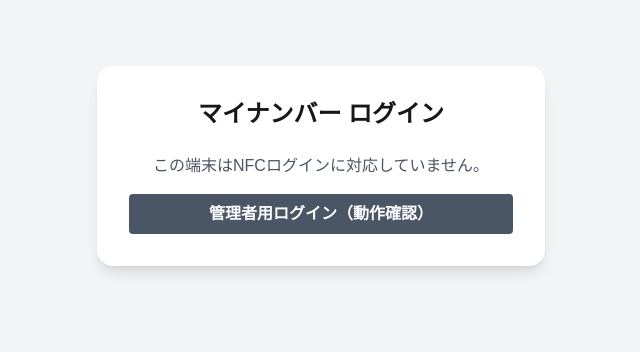
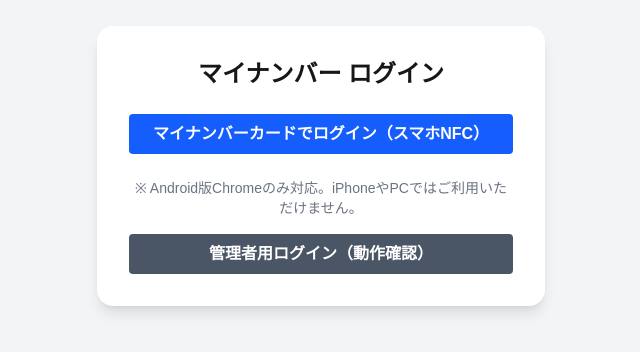
Before and after one commit to KoukiFurukawa/ST, a Next.js app in the folder CommissionApp/: page /answer/1234 in a window 1280 px wide. Shown: the part 234-586 px from the top of the page, without its empty margins (319-959 px from the left). Built offline with nearby package versions, Linux system fonts and the light colour scheme.

Commit message:
NFC改善

```diff
--- a/CommissionApp/src/app/answer/[id]/page.tsx
+++ b/CommissionApp/src/app/answer/[id]/page.tsx
@@ -1,7 +1,8 @@
 "use client";
 
-import React, { useState, useRef, useEffect } from "react";
+import React, { useState, useRef } from "react";
 import { toPng } from "html-to-image";
+import { saveAs } from "file-saver";
 
 const AnswerPage = () => {
   const [formData, setFormData] = useState({
@@ -10,18 +11,11 @@ const AnswerPage = () => {
     grantorName: "",
     grantorAddress: "",
   });
+
   const [isSubmitted, setIsSubmitted] = useState(false);
   const [isLoggedIn, setIsLoggedIn] = useState(false);
-  const [isAndroid, setIsAndroid] = useState(false);
-  const formRef = useRef(null);
-  const answerRef = useRef(null);
-
-  useEffect(() => {
-    const userAgent = navigator.userAgent || navigator.vendor;
-    if (/android/i.test(userAgent)) {
-      setIsAndroid(true);
-    }
-  }, []);
+  const formRef = useRef<HTMLFormElement>(null);
+  const answerRef = useRef<HTMLDivElement>(null);
 
   const handleInputChange = (e: React.ChangeEvent<HTMLInputElement>) => {
     const { name, value } = e.target;
@@ -58,24 +52,35 @@ const AnswerPage = () => {
     }
   };
 
+  const handleKeyPress = (e: React.KeyboardEvent<HTMLInputElement>) => {
+    if (e.key === "Enter") {
+      e.preventDefault();
+      handleSubmit(new Event("submit") as unknown as React.FormEvent<HTMLFormElement>);
+    }
+  };
+
   const handleLogin = async () => {
-    if (isAndroid && "NDEFReader" in window) {
+    if ("NDEFReader" in window) {
       try {
         const ndef = new (window as any).NDEFReader();
         await ndef.scan();
+        alert("スマホをマイナンバーカードにかざしてください...");
+
         ndef.onreading = (event: any) => {
           const message = event.message;
           for (const record of message.records) {
-            console.log("NFC record:", record);
-            alert("マイナンバーカードのNFCを読み取りました。ログイン完了。");
+            console.log("NFC読み取り成功:", record);
+            alert("マイナンバーカードが読み取られました！");
             setIsLoggedIn(true);
+            break;
           }
         };
       } catch (error) {
-        alert("NFC読み取りに失敗しました。対応端末を使用してください。");
+        console.error("NFC読み取りエラー:", error);
+        alert("NFC読み取りに失敗しました。対応端末か確認してください。");
       }
     } else {
-      alert("この端末はNFCに対応していないか、Android端末ではありません。");
+      alert("この端末・ブラウザはNFCに対応していません。");
     }
   };
 
@@ -88,19 +93,18 @@ const AnswerPage = () => {
       <div className="min-h-screen bg-gray-100 flex items-center justify-center p-4">
         <div className="bg-white shadow-lg rounded-2xl p-8 w-full max-w-md text-center">
           <h1 className="text-2xl font-bold mb-6">マイナンバー ログイン</h1>
-          {isAndroid ? (
-            <button
-              onClick={handleLogin}
-              className="bg-blue-600 hover:bg-blue-700 text-white font-bold py-2 px-4 rounded w-full mb-4"
-            >
-              マイナンバーカードでログイン（NFC）
-            </button>
-          ) : (
-            <p className="mb-4 text-gray-600">この端末はNFCログインに対応していません。</p>
-          )}
+          <button
+            onClick={handleLogin}
+            className="bg-blue-600 hover:bg-blue-700 text-white font-bold py-2 px-4 rounded w-full mb-4"
+          >
+            マイナンバーカードでログイン（スマホNFC）
+          </button>
+          <p className="text-sm text-gray-500 mt-2">
+            ※ Android版Chromeのみ対応。iPhoneやPCではご利用いただけません。
+          </p>
           <button
             onClick={handleAdminLogin}
-            className="bg-gray-600 hover:bg-gray-700 text-white font-bold py-2 px-4 rounded w-full"
+            className="bg-gray-600 hover:bg-gray-700 text-white font-bold py-2 px-4 rounded w-full mt-4"
           >
             管理者用ログイン（動作確認）
           </button>
@@ -138,32 +142,40 @@ const AnswerPage = () => {
               name="recipientName"
               value={formData.recipientName}
               onChange={handleInputChange}
+              onKeyDown={handleKeyPress}
               className="border p-2 mb-4 w-full"
             />
+
             <label className="block mb-2">受任者住所:</label>
             <input
               type="text"
               name="recipientAddress"
               value={formData.recipientAddress}
               onChange={handleInputChange}
+              onKeyDown={handleKeyPress}
               className="border p-2 mb-4 w-full"
             />
+
             <label className="block mb-2">委任者名:</label>
             <input
               type="text"
               name="grantorName"
               value={formData.grantorName}
               onChange={handleInputChange}
+              onKeyDown={handleKeyPress}
               className="border p-2 mb-4 w-full"
             />
+
             <label className="block mb-2">委任者住所:</label>
             <input
               type="text"
               name="grantorAddress"
               value={formData.grantorAddress}
               onChange={handleInputChange}
+              onKeyDown={handleKeyPress}
               className="border p-2 mb-4 w-full"
             />
+
             <button
               type="submit"
               className="bg-blue-600 hover:bg-blue-700 text-white font-bold py-2 px-4 rounded w-full mt-4"
```
